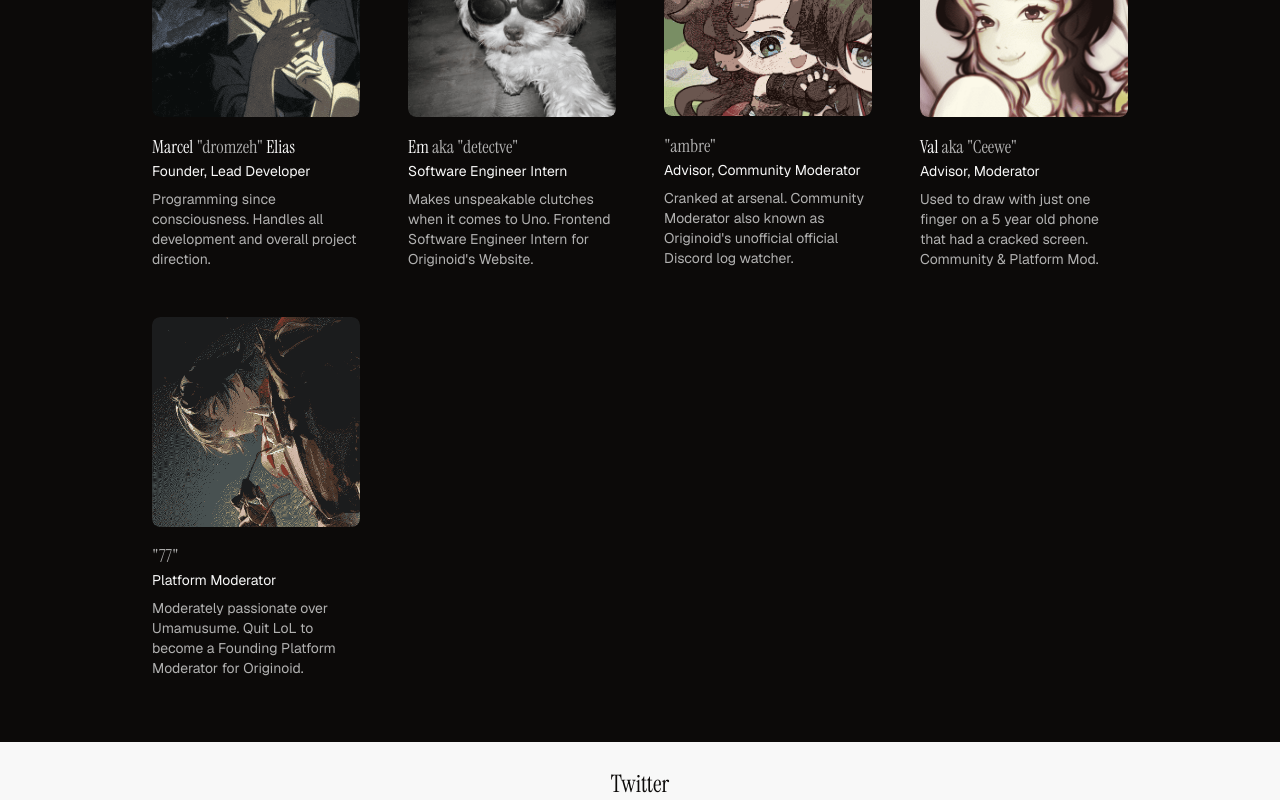
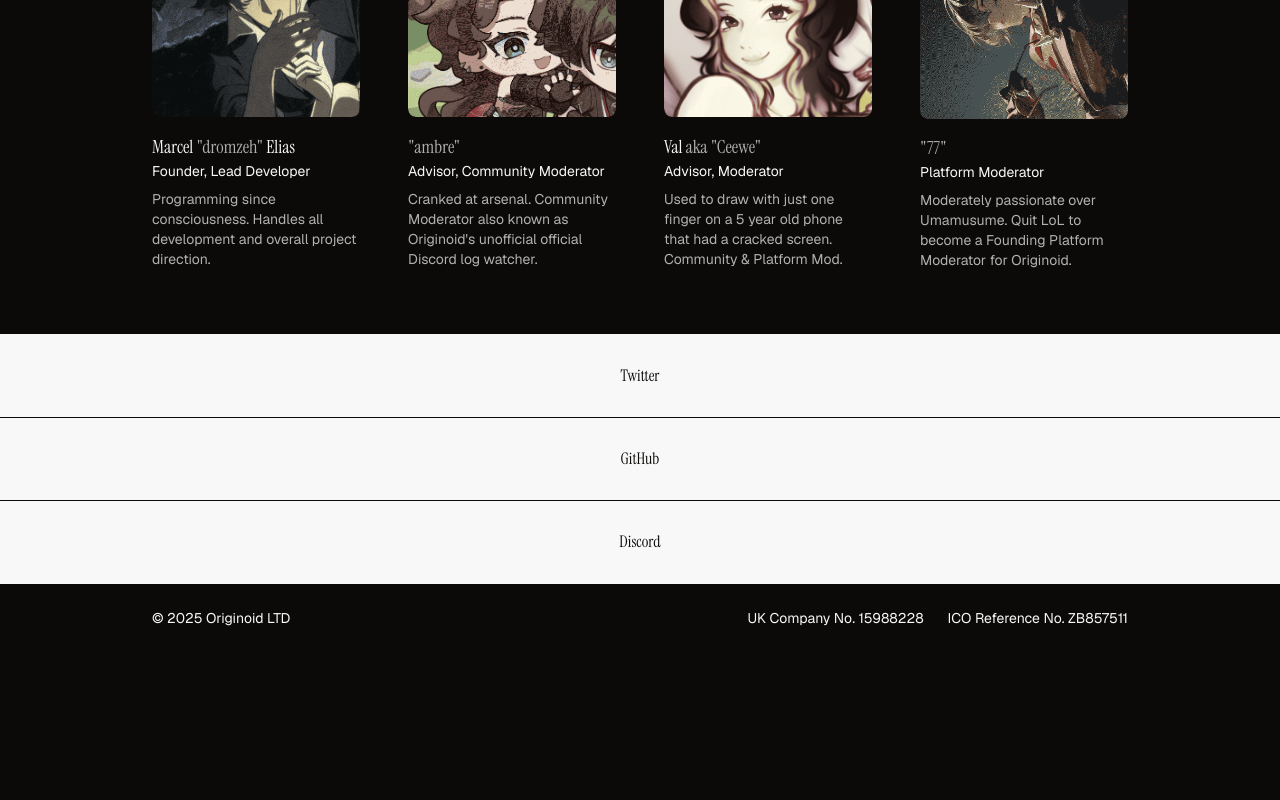
Before and after one commit to originoidco/ltd, a Next.js app: page / in a window 1280 px wide. Shown: the part 2820-3620 px from the top of the page. After the commit the page ends 3472 px from the top, so only its background shows below. Built offline with nearby package versions, Linux system fonts and the light colour scheme.

Commit message:
chore: performativism

```diff
--- a/src/app/components/motion/flow-menu.tsx
+++ b/src/app/components/motion/flow-menu.tsx
@@ -136,7 +136,7 @@ const MenuItem: React.FC<MenuItemProps> = ({
             ref={itemRef}
         >
             <a
-                className="flex items-center justify-center h-full relative cursor-pointer no-underline font-instrument-serif text-[#0C0A09] text-[3vh]"
+                className="flex items-center justify-center h-full relative cursor-pointer no-underline font-instrument-serif text-[#0C0A09] text-[2vh]"
                 href={link}
                 target="_blank"
                 rel="noopener noreferrer"
@@ -158,7 +158,7 @@ const MenuItem: React.FC<MenuItemProps> = ({
                         {Array.from({ length: 20 }).map((_, idx) => (
                             <span
                                 key={idx}
-                                className="text-[#F8F8F8] font-instrument-serif font-normal text-[3vh] leading-[1.2] whitespace-nowrap flex-shrink-0 flex items-center h-full"
+                                className="text-[#F8F8F8] font-instrument-serif font-normal text-[2vh] leading-[1.2] whitespace-nowrap flex-shrink-0 flex items-center h-full"
                             >
                                 {marqueeText}
                             </span>
--- a/src/app/components/nav/team.tsx
+++ b/src/app/components/nav/team.tsx
@@ -25,14 +25,14 @@ const team = [
             "Programming since consciousness. Handles all development and overall project direction.",
         hasImg: true,
     },
-    {
-        firstName: "Em",
-        nickname: "detectve",
-        role: "Software Engineer Intern",
-        hasImg: true,
-        description:
-            "Makes unspeakable clutches when it comes to Uno. Frontend Software Engineer Intern for Originoid's Website.",
-    },
+    // {
+    //     firstName: "Em",
+    //     nickname: "detectve",
+    //     role: "Software Engineer Intern",
+    //     hasImg: true,
+    //     description:
+    //         "Makes unspeakable clutches when it comes to Uno. Frontend Software Engineer Intern for Originoid's Website.",
+    // },
     {
         nickname: "ambre",
         role: "Advisor, Community Moderator",
```
Also changed, not shown: src/app/layout.tsx (+38 -0 lines).
